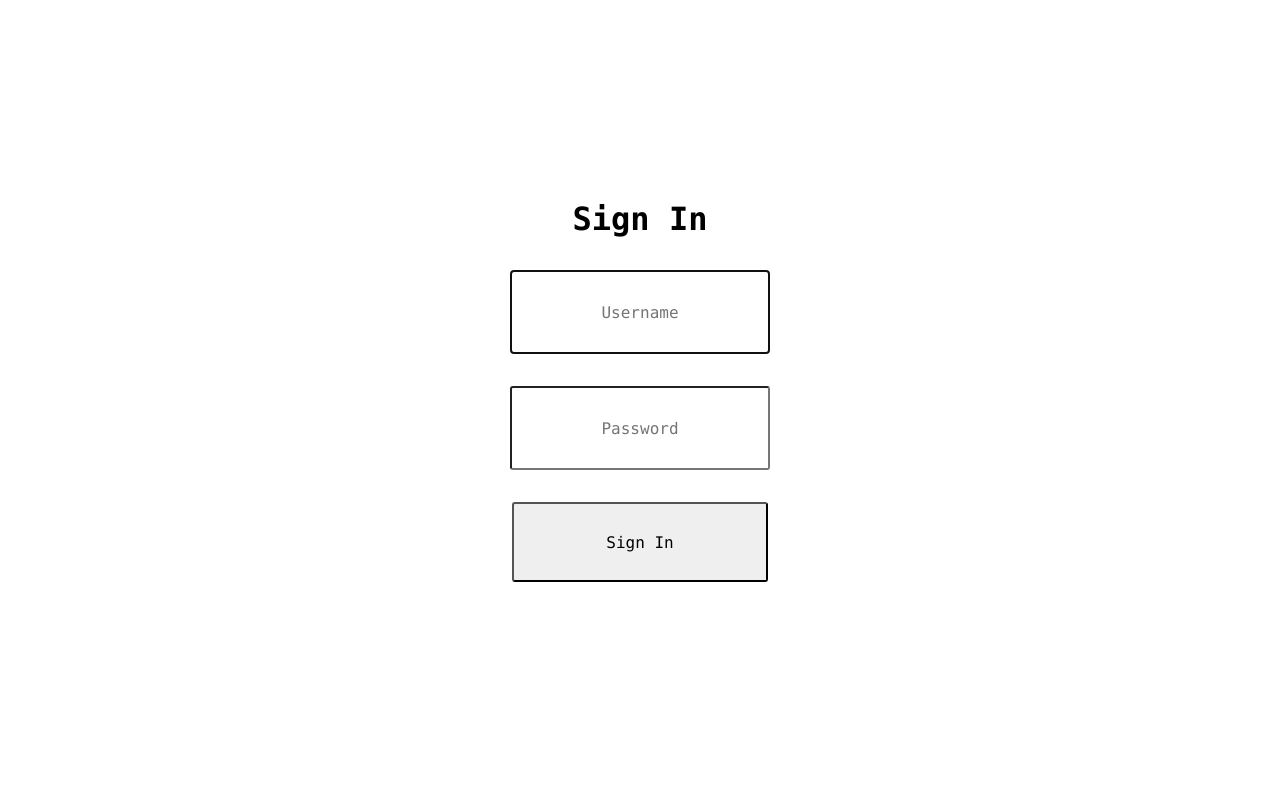
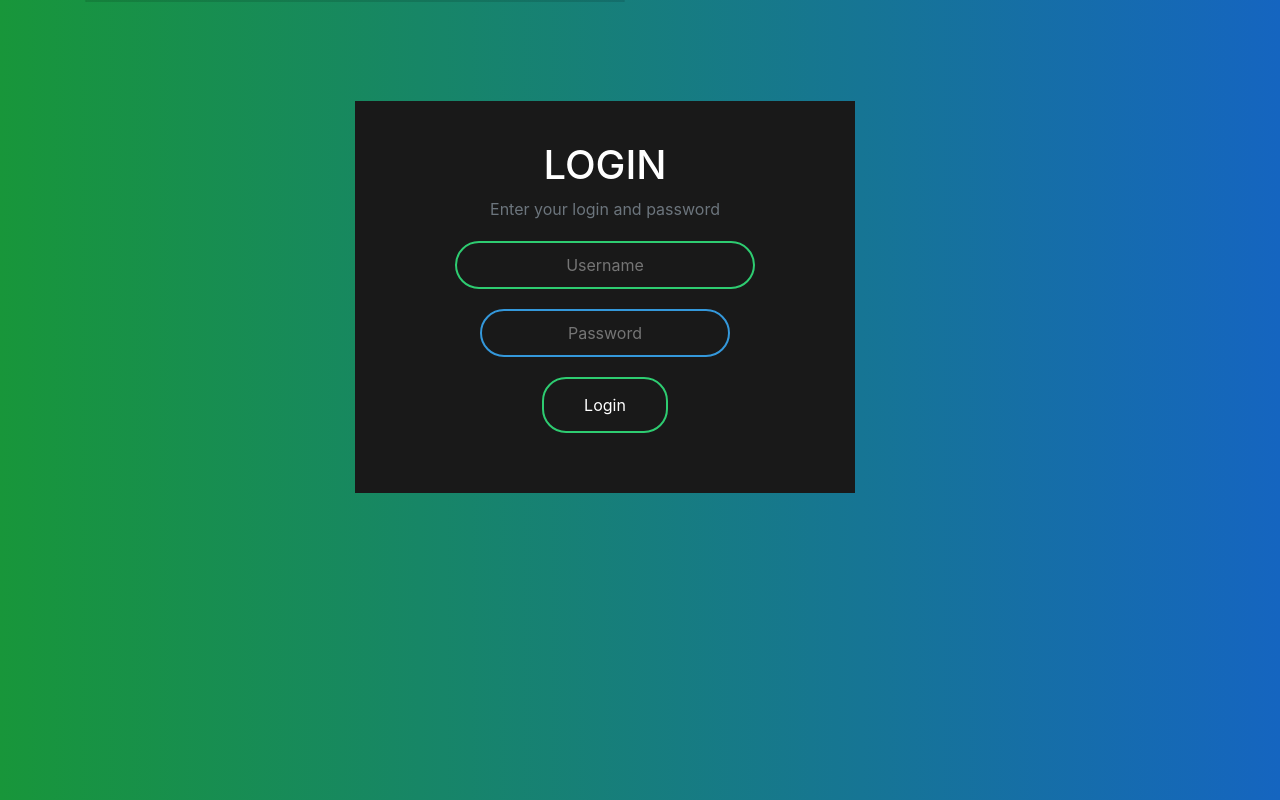
Before and after one commit to JoseLourenc0/SIProject, a PHP site: page / in a window 1280 px wide. Run offline with PHP 8.4, Linux system fonts and the light colour scheme; some libraries are stand-ins or nearby versions.

Commit message:
Improving login page visual

```diff
--- a/assets/css/login.css
+++ b/assets/css/login.css
@@ -1,36 +1,71 @@
-*{
-    margin:0;
-    padding:0;
-    font-family: "Lucida Console", "Courier New", monospace;
+body {
+    margin: 0;
+    padding: 0;
+    font-family: sans-serif;
+    background: linear-gradient(to right, #18963a, #1565c0)
 }
 
-body{
-    margin:1em auto;
-    text-align: center;
+.card {
+    margin-bottom: 20px;
+    border: none
 }
 
-.main_div{
-    margin: 0 auto;
-    width: 50%;
-    margin-top: 25vh;
+.box {
+    width: 500px;
+    padding: 40px;
+    position: absolute;
+    top: 50%;
+    left: 50%;
+    background: #191919;
+    ;
+    text-align: center;
+    transition: 0.25s;
+    margin-top: 100px
 }
 
-input,button{
-    font-size: 1em;
-    border-radius:3px;
-    min-height: 5em;
-    min-width: 20vw;
-    display:block;
-    margin: 2em auto;
+.box input[type="name"],
+.box input[type="password"] {
+    border: 0;
+    background: none;
+    display: block;
+    margin: 20px auto;
     text-align: center;
+    border: 2px solid #3498db;
+    padding: 10px 10px;
+    width: 250px;
+    outline: none;
+    color: white;
+    border-radius: 24px;
+    transition: 0.25s
 }
 
-button{
-    cursor: pointer;
-    transition: 0.3s;
+.box h1 {
+    color: white;
+    text-transform: uppercase;
+    font-weight: 500
 }
 
-button:hover{
-    transform: scale(1.06,1.06);
+.box input[type="name"]:focus,
+.box input[type="password"]:focus {
+    width: 300px;
+    border-color: #2ecc71
+}
 
+.box button {
+    border: 0;
+    background: none;
+    display: block;
+    margin: 20px auto;
+    text-align: center;
+    border: 2px solid #2ecc71;
+    padding: 14px 40px;
+    outline: none;
+    color: white;
+    border-radius: 24px;
+    transition: 0.25s;
+    cursor: pointer
 }
+
+.box button:hover {
+    background: #2ecc71
+}
--- a/index.php
+++ b/index.php
@@ -7,8 +7,7 @@ $_SESSION['logged'] = $_SESSION['logged'] ?? false;
 
 require_once 'layout/header.html';
 
-if(!$_SESSION['logged'] && !$_SESSION['fa'])
-    echo 'Incorrect Keys';
+
 
 
 if($_SESSION['logged']){
@@ -17,6 +16,8 @@ if($_SESSION['logged']){
     <a style="text-align: center;" href="scripts/php/login/logout.php"><h4>LOGOUT</h4></a>';
 }else{
     require_once 'layout/login.html';
+    if(!$_SESSION['logged'] && !$_SESSION['fa'])
+        require_once 'layout/modalCredentials.html';
 }
 
 require_once 'layout/footer.html';
--- a/layout/login.html
+++ b/layout/login.html
@@ -1,4 +1,4 @@
-<meta charset="UTF-8">
+    <meta charset="UTF-8">
 
     <meta http-equiv="X-UA-Compatible" content="IE=edge">
 
@@ -11,14 +11,35 @@
     <link rel="icon" type="image/png" sizes="32x32" href="assets/img/favicon-32x32.png">
 
     <script src="scripts/js/jquery-3.6.0.min.js"></script>
+
+    <link rel="stylesheet" href="https://stackpath.bootstrapcdn.com/bootstrap/4.3.1/css/bootstrap.min.css" integrity="sha384-ggOyR0iXCbMQv3Xipma34MD+dH/1fQ784/j6cY/iJTQUOhcWr7x9JvoRxT2MZw1T" crossorigin="anonymous">
+
+    <link rel="stylesheet" href="https://use.fontawesome.com/releases/v5.8.1/css/all.css">
+
+    <script src="https://stackpath.bootstrapcdn.com/bootstrap/4.3.1/js/bootstrap.bundle.min.js"></script>
 </head>
 
 <body>
-    <div class="main_div">
+    <!-- <div class="main_div">
         <h1>Sign In</h1>
         <form id="formulario" method="POST" action="scripts/php/login/auth.php">
             <input autofocus id="name" type="name" name="name" placeholder="Username">
             <input id="password" type="password" name="password" placeholder="Password">
             <button>Sign In</button>
         </form>
+    </div> -->
+    <div class="container">
+        <div class="row">
+            <div class="col-md-6">
+                <div style="background-color: transparent;" class="card">
+                    <form id="form" method="POST" action="scripts/php/login/auth.php" class="box">
+                        <h1>Login</h1>
+                        <p class="text-muted"> Enter your login and password</p>
+                        <input autofocus id="name" type="name" name="name" placeholder="Username" required>
+                        <input id="password" type="password" name="password" placeholder="Password">
+                        <button>Login</button>
+                    </form>
+                </div>
+            </div>
+        </div>
     </div>
```
Also changed, not shown: layout/modalCredentials.html (added, +23 -0 lines).
